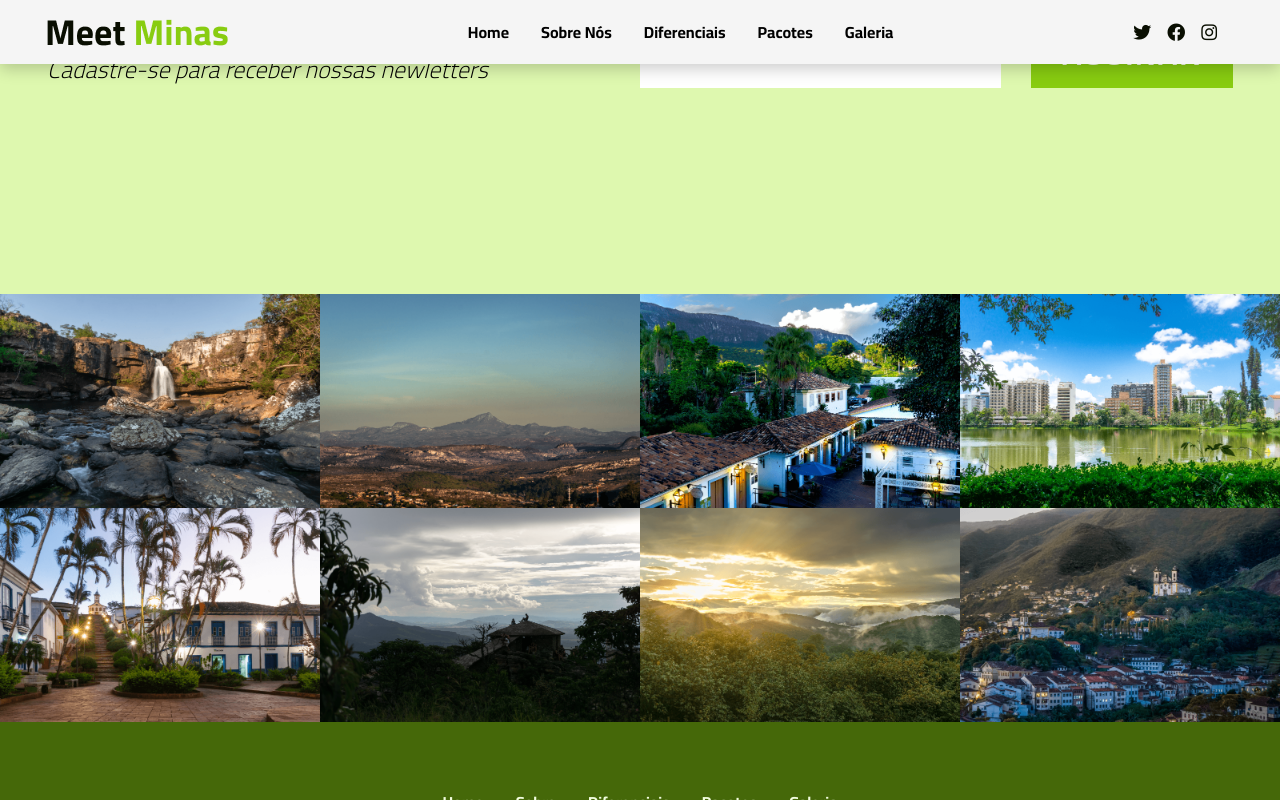
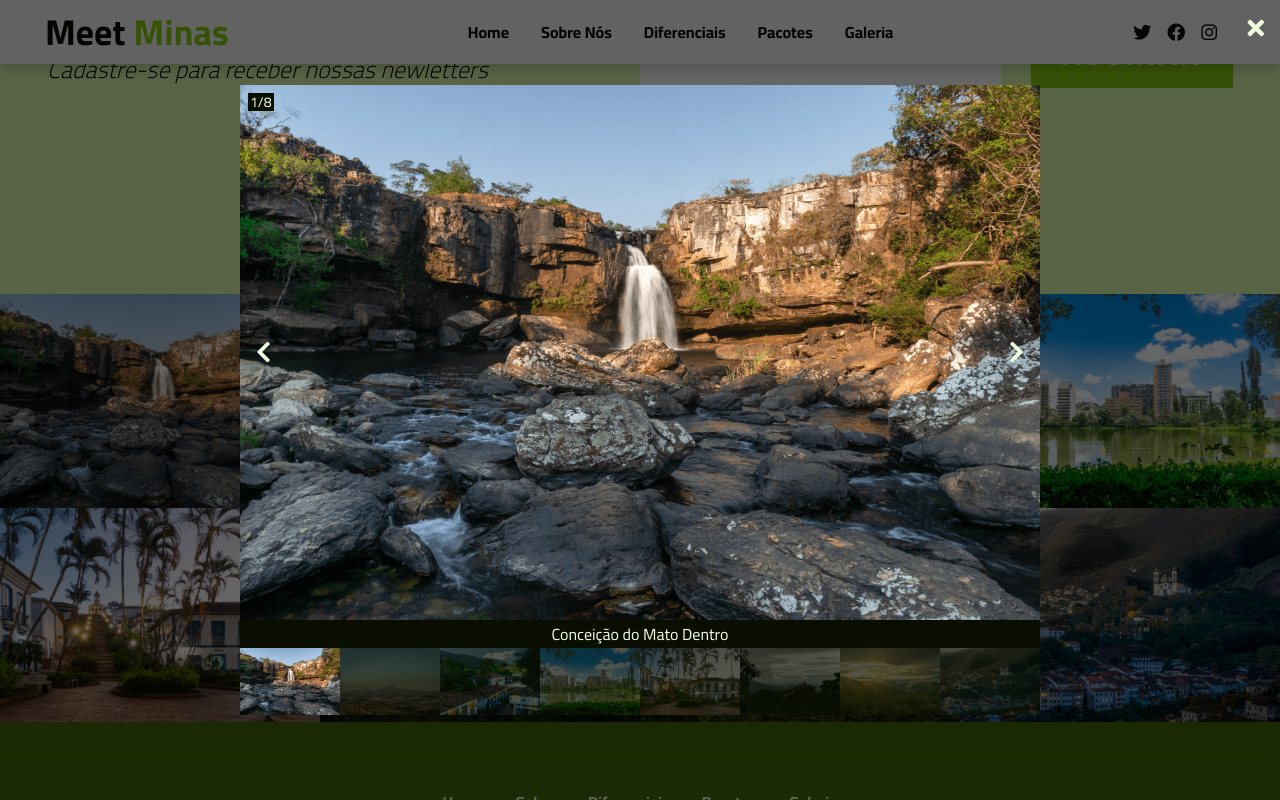
Before and after one commit to henriqqe/projeto-meet_minas, a plain HTML site: page index.html in a window 1280 px wide. Both pictures are taken after a click on the element "Conceição do Mato Dentro". Shown: the part 3222-4022 px from the top of the page. Drawn offline with nearby package versions, Linux system fonts and the light colour scheme.

Commit message:
projeto finalizado

```diff
--- a/css/styles.css
+++ b/css/styles.css
@@ -769,3 +769,10 @@ img {
     max-width: 10rem;
   }
 }
+
+@media screen and (min-width: 827px) {
+  .modal {
+    align-items: center;
+    justify-content: center;
+  }
+}
--- a/index.html
+++ b/index.html
@@ -453,7 +453,11 @@
         <div class="slider">
           <div class="slider-image">
             <div class="slider-image__number">1 / 6</div>
-            <img src="assets/photo_0.png" alt="Conceição do Mato Dentro" class="image-image__img" />
+            <img
+              src="assets/photo_0.png"
+              alt="Conceição do Mato Dentro"
+              class="slider-image__img"
+            />
           </div>
           <!-- .slider-image -->
           <div class="slider-buttons">
@@ -470,30 +474,31 @@
         <p class="slider-image-description">Texte de Caption</p>
         <div class="slider-thumbs">
           <div class="slider-thumbs__img">
-              <img src="assets/photo_0.png" alt="Conceição do Mato Dentro">
+            <img src="assets/photo_0.png" alt="Conceição do Mato Dentro" />
           </div>
           <div class="slider-thumbs__img">
-            <img src="assets/photo_1.png" alt="Imagem de Diamantina">
+            <img src="assets/photo_1.png" alt="Imagem de Diamantina" />
           </div>
           <div class="slider-thumbs__img">
-            <img src="assets/photo_2.png" alt="Imagem de Tiradentes">
+            <img src="assets/photo_2.png" alt="Imagem de Tiradentes" />
           </div>
           <div class="slider-thumbs__img">
-            <img src="assets/photo_3.png" alt="Imagem de São Lourenço">
+            <img src="assets/photo_3.png" alt="Imagem de São Lourenço" />
           </div>
           <div class="slider-thumbs__img">
-            <img src="assets/photo_4.png" alt="Imagem do Serro">
+            <img src="assets/photo_4.png" alt="Imagem do Serro" />
           </div>
           <div class="slider-thumbs__img">
-            <img src="assets/photo_5.png" alt="Imagem de São Tomé das Letras">
+            <img src="assets/photo_5.png" alt="Imagem de São Tomé das Letras" />
           </div>
           <div class="slider-thumbs__img">
-            <img src="assets/photo_6.png" alt="Imagem de Ipoema">
+            <img src="assets/photo_6.png" alt="Imagem de Ipoema" />
           </div>
           <div class="slider-thumbs__img">
-            <img src="assets/photo_7.png" alt="Imagem de Ouro">
+            <img src="assets/photo_7.png" alt="Imagem de Ouro" />
           </div>
-        </div> <!-- .slider-thumb -->
+        </div>
+        <!-- .slider-thumb -->
       </div>
       <!-- .modal__content -->
     </div>
--- a/js/scripts.js
+++ b/js/scripts.js
@@ -83,23 +83,65 @@ _elements.toggle.addEventListener('click', () => {
   _elements.navbarList.classList.toggle('navbar-list--show-links')
 })
 
-_elements.galleryItems.forEach(item => {})
+_elements.galleryItems.forEach(item => {
+  item.addEventListener('click', e => {
+    const id = getImageId(e.target)
+    updateModal(id)
+    _elements.modal.style.display = 'flex'
+  })
+})
 
-_elements.sliderThumbsImage.forEach(img => {})
+_elements.sliderThumbsImage.forEach(img => {
+  img.addEventListener('click', e => {
+    const id = getImageId(e.target)
+    updateModal(id)
+  })
+})
 
-_elements.closeModalBtn.addEventListener('click', () => {})
+_elements.closeModalBtn.addEventListener('click', () => {
+  _elements.modal.style.display = 'none'
+})
 
 _elements.sliderNextButton.addEventListener('click', () => nextImage())
 
 _elements.sliderPrevButton.addEventListener('click', () => prevImage())
 
-const getImageId = target => {}
+const getImageId = target => {
+  const arrFromChildren = Array.from(target.parentNode.children)
+  /* pegando a lista que o children retorna (html collection), e o array from converte esse html collection em um array */
+  /* arr.indexOf(elemento) esse metodo vai te retornar a posiçao que o elemento esta dentro do array, ou -1 caso o elemento nao esteja dentro do array*/
+  const id = arrFromChildren.indexOf(target)
 
-const updateModal = imgId => {}
+  _sliderCounter = id
 
-const nextImage = () => {}
+  return id
+}
 
-const prevImage = () => {}
+const updateModal = imgId => {
+  _elements.sliderImage.src = _gallery[imgId].img
+  _elements.sliderImageNumber.innerHTML = imgId + 1 + '/' + _gallery.length
+  _elements.sliderImageDescription.innerHTML = _gallery[imgId].description
+
+  _elements.sliderThumbsImage.forEach(img => {
+    img.classList.remove('slider-thumbs__img--active')
+  })
+
+  _elements.sliderThumbsImage[imgId].classList.add('slider-thumbs__img--active')
+}
+
+const nextImage = () => {
+  if (++_sliderCounter > 7) {
+    _sliderCounter = 0
+  }
+  updateModal(_sliderCounter)
+}
+
+const prevImage = () => {
+  if (--_sliderCounter < 0) {
+    _sliderCounter = _gallery.length - 1
+  }
+  updateModal(_sliderCounter)
+}
 
 /**************************************************************************/
 /* As linhas de código abaixo correspondem a um capítulo e um vídeo bônus
```
